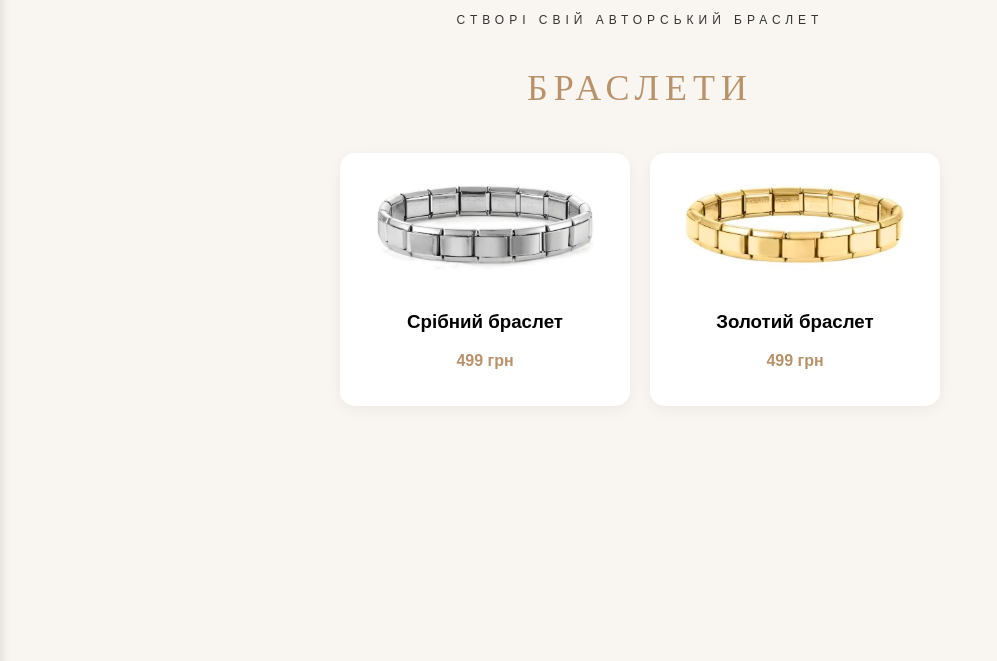
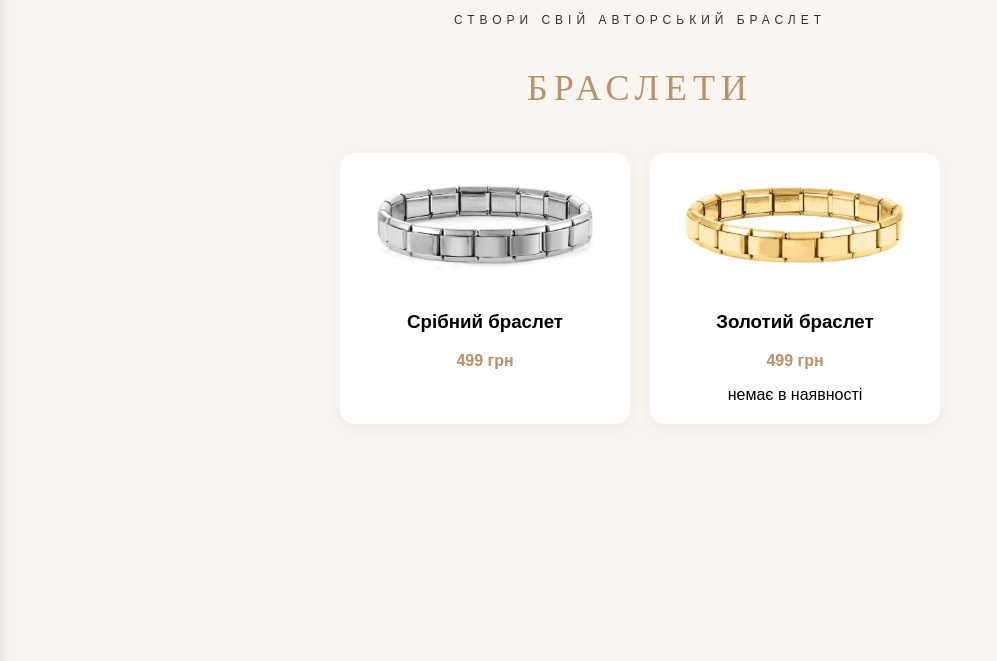
Before and after one commit to VeraUnica/VERA.UNICA, a plain HTML site: page bracelets.html in a window 1280 px wide. Shown: the part 139-800 px from the top of the page, without its empty margins (0-997 px from the left). Drawn offline with Linux system fonts and the light colour scheme.

Commit message:
Add files via upload

```diff
--- a/bracelets.html
+++ b/bracelets.html
@@ -72,6 +72,7 @@ h1 {
 }
 
     </style>
+
 </head>
 <body>
 <button class="menu-btn" onclick="toggleMenu()" style="position: fixed; top: 10px; left: 10px; z-index: 1000; background: #1a1a1a; color: white; border: none; padding: 12px 20px; cursor: pointer; border-radius: 5px; font-family: sans-serif; font-size: 16px; font-weight: bold; box-shadow: 0 4px 8px rgba(0,0,0,0.2);">
@@ -85,10 +86,12 @@ h1 {
     <a href="novinki.html">Новинки</a>
     <a href="bracelets.html">Браслети</a>
     <a href="charms.html">Шарми</a>
+<a href="sale.html">SALE%</a>
+
 </div>
     <header>
         <img src="logo.png" alt="Vera Unica Logo" class="logo">
-        <p class="subtitle">СТВОРІ СВІЙ АВТОРСЬКИЙ БРАСЛЕТ</p>
+        <p class="subtitle">СТВОРИ СВІЙ АВТОРСЬКИЙ БРАСЛЕТ</p>
         <h1 style="color: #b8926a; text-transform: uppercase;">Браслети</h1>
     </header>
 
@@ -104,7 +107,8 @@ h1 {
             <img src="braslet.gold.jpg">
             <h3>Золотий браслет</h3>
             <p class="price">499 грн</p>
-        </div>
+<span class="out-of-stock">немає в наявності</span>
+    </div>
 
     </div>
 <script>
```
